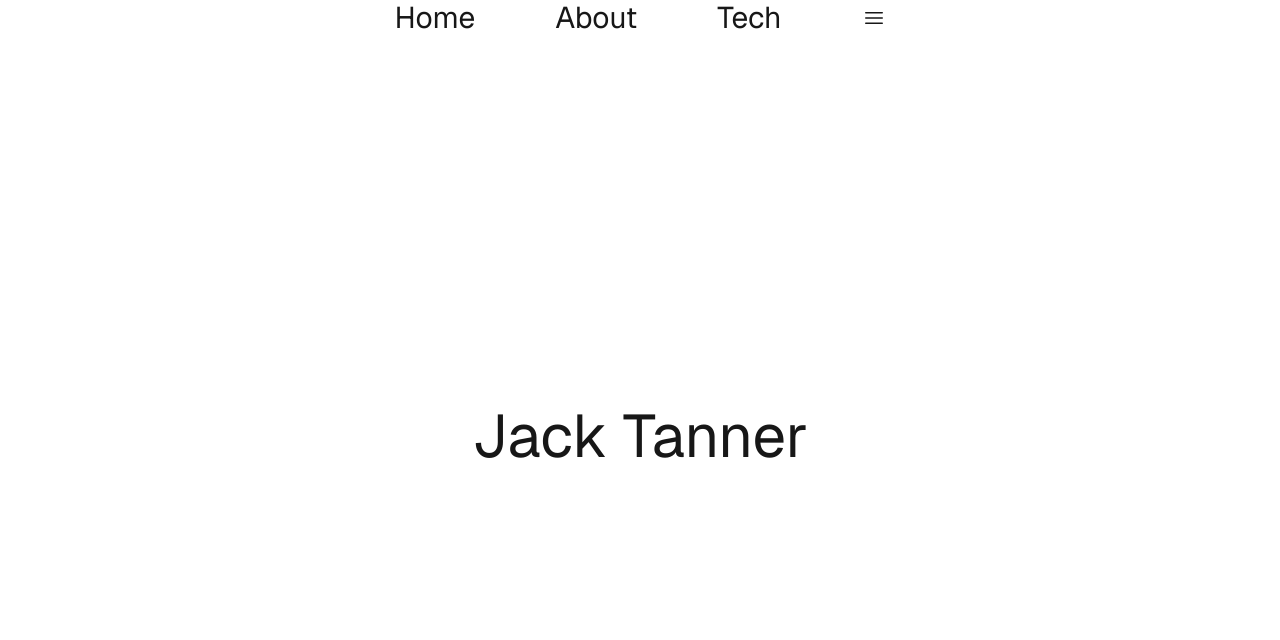
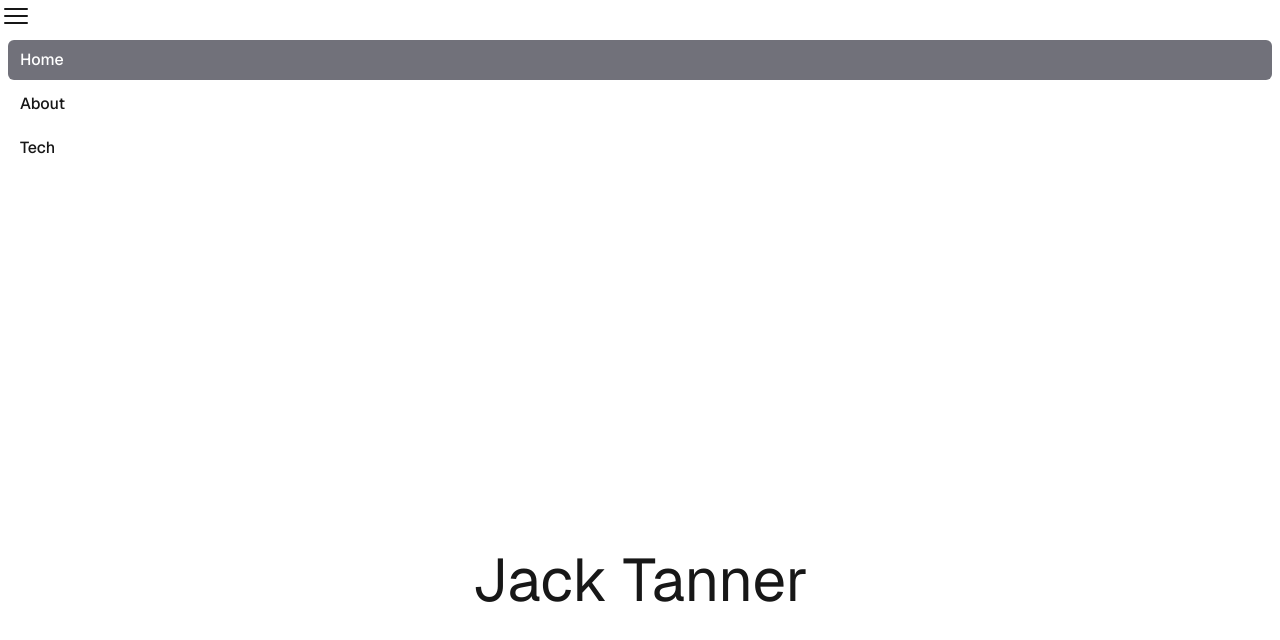
Before and after one commit to jtanner54/Renaissance, a Next.js app in the folder renaissance/: page / in a window 1280 px wide. Shown: the top 640 px of the page. Built offline with nearby package versions, Linux system fonts and the light colour scheme.

Commit message:
Links and navbar

```diff
--- a/renaissance/src/Components/NavBar.tsx
+++ b/renaissance/src/Components/NavBar.tsx
@@ -1,19 +1,39 @@
 import Link from 'next/link';
-import { Bars3Icon} from '@heroicons/react/24/outline';
+import { Bars3Icon } from '@heroicons/react/24/outline';
+
+const navigation = [
+    { name: 'Home', href: '/', current: true },
+    { name: 'About', href: '/About', current: false },
+    { name: 'Tech', href: '/Tech', current: false }
+]
+
+function classNames(...classes: Array<String>) {
+    return classes.filter(Boolean).join(' ')
+}
 
 export default function NavBar() {
     return (
-        <div className="flex items-center justify-center dark:bg-black text-3xl">
-            <div className="pr-20">
-                <Link href="/">Home</Link>
+        <div className="dark:bg-black">
+            <div className=''></div>
+
+
+
+            <div>
+                <Bars3Icon className="block size-8" />
+                <div className="px-2 pt-2 pb-3 space-y-1">
+                    {navigation.map((item) => (
+                        <Link key={item.name}
+                            href={item.href}
+                            className={classNames(
+                                item.current ? 'bg-[#71717a] text-white' : 'hover:bg-white/5',
+                                'block rounded-md px-3 py-2 text-base font-medium'
+                            )}
+                        >
+                            {item.name}
+                        </Link>
+                    ))}
+                </div>
             </div>
-            <div className="pr-20">
-               <Link href="/AboutMe">About</Link>
-            </div>
-            <div className="pr-20">
-                <Link href="/Tech">Tech</Link>
-            </div>
-            <Bars3Icon className="w-6 h-6"/>
         </div>
     );
 }
--- a/renaissance/src/app/layout.tsx
+++ b/renaissance/src/app/layout.tsx
@@ -11,6 +11,9 @@ export const metadata: Metadata = {
 export default function RootLayout({ children }: {children: React.ReactNode }) {
   return (
     <html lang='en'>
+      <head>
+        <meta name="viewport" content="width=device-width, initial-scale=1.0" />
+      </head>
       <body className={`${geistSans.className} antialiased`}>
         <NavBar />
         {children}
```
Also changed, not shown: renaissance/src/Components/Button.tsx (added, +7 -0 lines), renaissance/src/app/About/page.tsx (renamed from renaissance/src/app/AboutMe/page.tsx).
